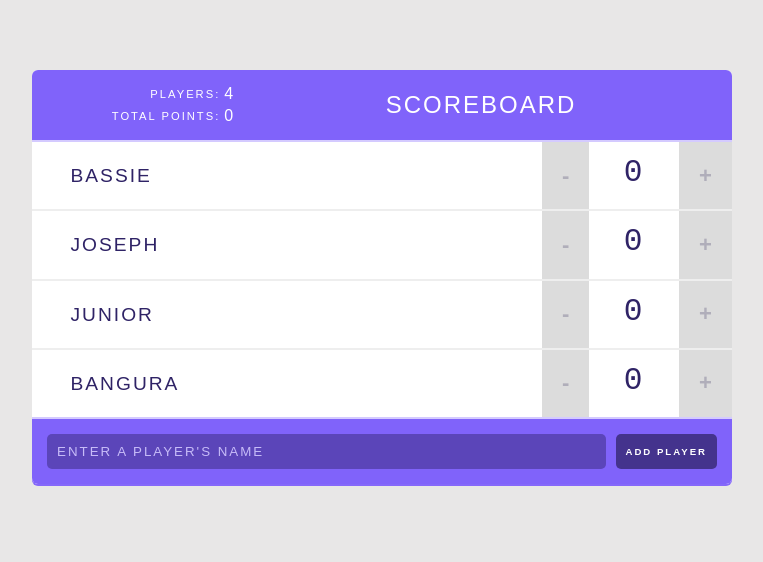
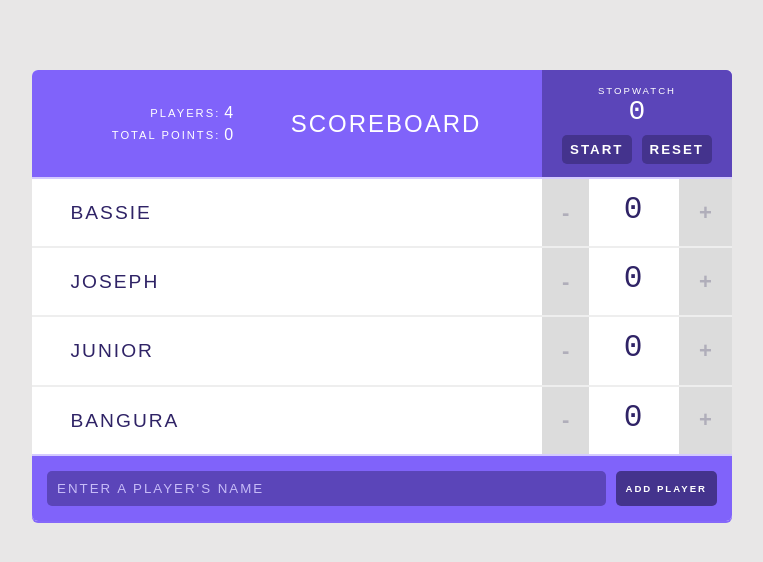
Before and after one commit to bassiebangura/scoreboard-app, a React (Create React App) app: page / in a window 1280 px wide. Shown: the top 562 px of the page, without its empty margins (258-1021 px from the left). Built offline with nearby package versions, Linux system fonts and the light colour scheme.

Commit message:
Add state to Stopwatch component.

```diff
--- a/src/components/App.css
+++ b/src/components/App.css
@@ -146,8 +146,6 @@
   padding-left: 10px;
 }
 
-
-
 .stats,
 .stopwatch {
   width: 170px;
--- a/src/components/App.js
+++ b/src/components/App.js
@@ -1,7 +1,7 @@
 import React from "react";
 import Header from "./Header";
 import Player from "./Player";
-import AddPlayerForm from "./AddPlayerForm"
+import AddPlayerForm from "./AddPlayerForm";
 
 import "./App.css";
 
@@ -15,17 +15,16 @@
       },
       { name: "Joseph", score: 0, id: 2 },
       { name: "Junior", score: 0, id: 3 },
-      { name: "Bangura", score: 0, id: 4}
+      { name: "Bangura", score: 0, id: 4 }
     ]
   };
-//player ID counter
- prevPlayerId = 4
+  //player ID counter
+  prevPlayerId = 4;
 
-  handleScoreChange = ( index, delta) => {
-
-    this.setState( prevState => {
+  handleScoreChange = (index, delta) => {
+    this.setState(prevState => {
       // New 'players' array – a copy of the previous `players` state
-      const updatedPlayers = [ ...prevState.players ];
+      const updatedPlayers = [...prevState.players];
       // A copy of the player object we're targeting
       const updatedPlayer = { ...updatedPlayers[index] };
 
@@ -48,18 +47,18 @@
       };
     });
   };
+
   handleAddPlayer = name => {
-    this.setState({
-      players: [
-        ...this.state.players,
-        {
-          name,
-          score: 0,
-          id: this.prevPlayerId += 1
-        }
-      ]
-    })
-  }
+    let newPlayer = {
+      name,
+      score: 0,
+      id: (this.prevPlayerId += 1)
+    };
+    this.setState(prevState => ({
+      players: prevState.players.concat(newPlayer)
+    }));
+  };
+
   render() {
     return (
       <div className="scoreboard">
@@ -67,7 +66,7 @@
 
         {this.state.players.map((player, index) => (
           <Player
-          index={index}
+            index={index}
             changeScore={this.handleScoreChange}
             score={player.score}
             id={player.id}
@@ -76,7 +75,7 @@
             removePlayer={this.handleRemovePlayer}
           />
         ))}
-        <AddPlayerForm addPlayer={this.handleAddPlayer}/>
+        <AddPlayerForm addPlayer={this.handleAddPlayer} />
       </div>
     );
   }
--- a/src/components/Header.js
+++ b/src/components/Header.js
@@ -1,12 +1,13 @@
 import React from 'react';
 import Stats from "./Stats";
+import Stopwatch from "./Stopwatch"
 
 const Header = props => {
     return (
       <header>
         <Stats players={props.players} />
         <h1>{props.title}</h1>
-
+       <Stopwatch />
       </header>
     );
   };
--- /dev/null
+++ b/src/components/Stopwatch.js
@@ -0,0 +1,19 @@
+import React, { Component } from "react";
+
+class Stopwatch extends Component {
+  state = {
+    isRunning: false
+  };
+  render() {
+    return (
+      <div className="stopwatch">
+        <h2>Stopwatch</h2>
+        <span className="stopwatch-time">0</span>
+        <button>{this.state.isRunning ? "Stop" : "Start"}</button>
+        <button>Reset</button>
+      </div>
+    );
+  }
+}
+
+export default Stopwatch;
```
